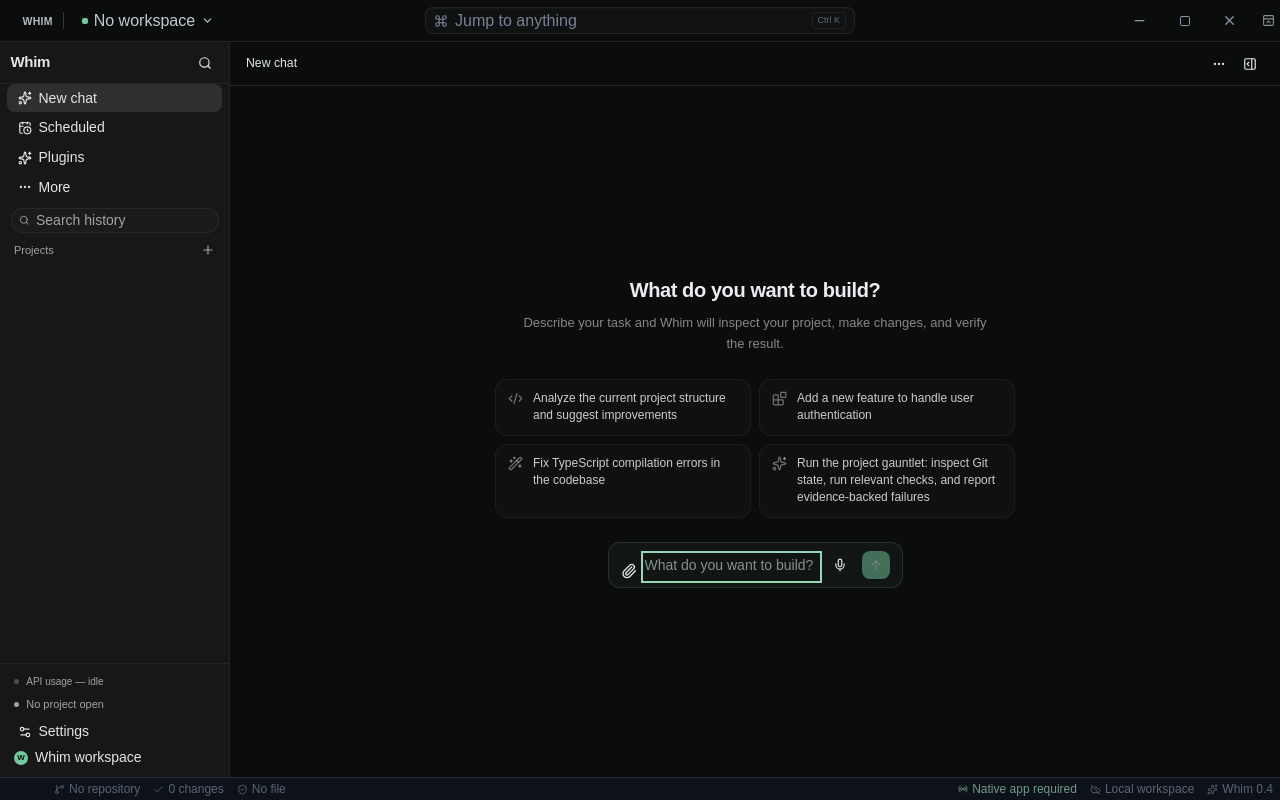
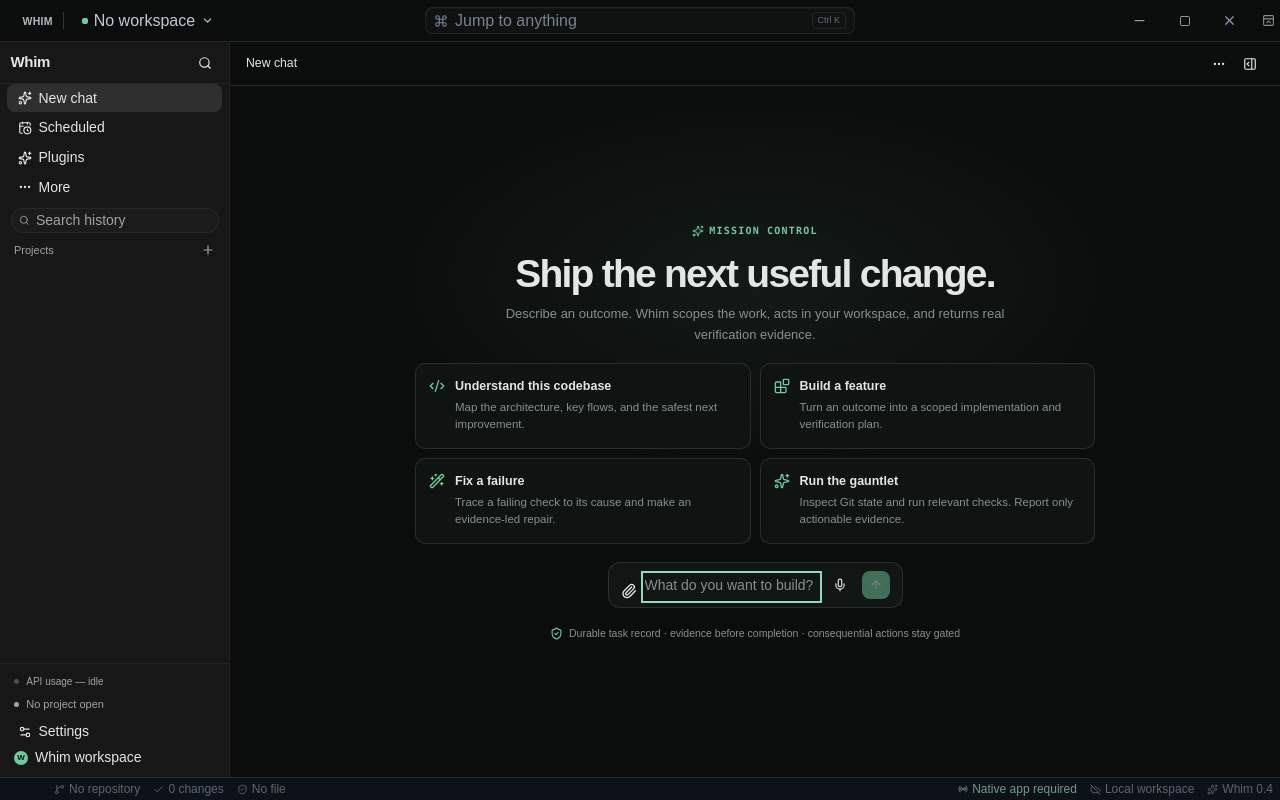
Before and after one commit to ZachDreamZ/whim-ide, a React (Vite) app: page / in a window 1280 px wide. Built offline with nearby package versions, Linux system fonts and the light colour scheme.

Commit message:
Refine mission control chat experience
Co-authored-by: arena-agent <297053741+arena-agent@users.noreply.github.com>

```diff
--- a/src/components/EmptyChatState.tsx
+++ b/src/components/EmptyChatState.tsx
@@ -1,4 +1,4 @@
-import { Sparkles, Code2, Blocks, Wand2, FolderOpen, GitBranch } from "lucide-react";
+import { Sparkles, Code2, Blocks, Wand2, FolderOpen, GitBranch, ShieldCheck } from "lucide-react";
 import { MessageComposer } from "./MessageComposer";
 
 type EmptyChatStateProps = {
@@ -22,10 +22,30 @@
 };
 
 const suggestions = [
-  { icon: Code2, text: "Analyze the current project structure and suggest improvements" },
-  { icon: Blocks, text: "Add a new feature to handle user authentication" },
-  { icon: Wand2, text: "Fix TypeScript compilation errors in the codebase" },
-  { icon: Sparkles, text: "Run the project gauntlet: inspect Git state, run relevant checks, and report evidence-backed failures" },
+  {
+    icon: Code2,
+    title: "Understand this codebase",
+    detail: "Map the architecture, key flows, and the safest next improvement.",
+    text: "Analyze the current project structure and suggest improvements.",
+  },
+  {
+    icon: Blocks,
+    title: "Build a feature",
+    detail: "Turn an outcome into a scoped implementation and verification plan.",
+    text: "Build a new feature. First inspect the relevant code, then implement the smallest complete solution and verify it.",
+  },
+  {
+    icon: Wand2,
+    title: "Fix a failure",
+    detail: "Trace a failing check to its cause and make an evidence-led repair.",
+    text: "Fix the current TypeScript, test, or build failures. Use the failing evidence, make a focused change, and rerun the relevant check.",
+  },
+  {
+    icon: Sparkles,
+    title: "Run the gauntlet",
+    detail: "Inspect Git state and run relevant checks. Report only actionable evidence.",
+    text: "Run the project gauntlet: inspect Git state, run relevant checks, and report evidence-backed failures.",
+  },
 ];
 
 export function EmptyChatState({
@@ -53,23 +73,26 @@
   return (
     <div className="empty-chat-state">
       <div className="empty-chat-welcome">
-        <h2 className="empty-chat-title">What do you want to build?</h2>
+        <span className="empty-chat-eyebrow"><Sparkles size={12} /> Mission control</span>
+        <h2 className="empty-chat-title">Ship the next useful change.</h2>
         <p className="empty-chat-subtitle">
-          Describe your task and Whim will inspect your project,
-          make changes, and verify the result.
+          Describe an outcome. Whim scopes the work, acts in your workspace, and returns real verification evidence.
         </p>
       </div>
 
-      <div className="empty-chat-suggestions">
-        {suggestions.map(({ icon: Icon, text }) => (
+      <div className="empty-chat-suggestions" aria-label="Suggested missions">
+        {suggestions.map(({ icon: Icon, title, detail, text }) => (
           <button
-            key={text}
+            key={title}
             type="button"
             className="empty-chat-suggestion-card"
             onClick={() => onSend(text)}
           >
-            <Icon size={15} className="empty-chat-suggestion-icon" />
-            <span className="empty-chat-suggestion-text">{text}</span>
+            <Icon size={16} className="empty-chat-suggestion-icon" />
+            <span className="empty-chat-suggestion-copy">
+              <strong>{title}</strong>
+              <span>{detail}</span>
+            </span>
           </button>
         ))}
       </div>
@@ -92,6 +115,11 @@
           attachments={attachments}
           onRemoveAttachment={onRemoveAttachment}
         />
+      </div>
+
+      <div className="empty-chat-guardrail">
+        <ShieldCheck size={13} />
+        <span>Durable task record · evidence before completion · consequential actions stay gated</span>
       </div>
 
       {projectName && (
--- a/src/index.css
+++ b/src/index.css
@@ -390,6 +390,29 @@
   margin-bottom: 16px;
 }
 
+.conversation-message {
+  display: flex;
+  flex-direction: column;
+  gap: 8px;
+}
+
+.conversation-message--user {
+  align-items: flex-end;
+}
+
+.conversation-message--user .message-text {
+  width: fit-content;
+  max-width: min(88%, 680px);
+  padding: 10px 13px;
+  border: 1px solid color-mix(in srgb, var(--primary) 22%, var(--border));
+  border-radius: 12px 12px 3px 12px;
+  background: color-mix(in srgb, var(--primary) 9%, var(--card));
+}
+
+.conversation-message--assistant .message-text {
+  width: min(100%, 760px);
+}
+
 .message-text {
   line-height: 1.6;
   white-space: pre-wrap;
@@ -397,6 +420,9 @@
   color: var(--foreground);
   font-size: 14px;
 }
+
+.message-text > :first-child { margin-top: 0; }
+.message-text > :last-child { margin-bottom: 0; }
 
 /* ─── Timeline Events ─── */
 
@@ -582,70 +608,104 @@
   justify-content: center;
   flex: 1;
   min-height: 0;
-  padding: 24px;
-  gap: 24px;
+  padding: clamp(24px, 5vh, 56px) 24px;
+  gap: 18px;
+  background: radial-gradient(520px 260px at 50% 28%, color-mix(in srgb, var(--primary) 7%, transparent), transparent 72%);
 }
 
 .empty-chat-welcome {
+  width: min(100%, 620px);
   text-align: center;
-  max-width: 480px;
+}
+
+.empty-chat-eyebrow {
+  display: inline-flex;
+  align-items: center;
+  gap: 5px;
+  color: var(--primary);
+  font: 600 10px/1 var(--font-code);
+  letter-spacing: .12em;
+  text-transform: uppercase;
 }
 
 .empty-chat-title {
-  margin: 0 0 8px;
-  font-size: 20px;
-  font-weight: 600;
-  color: #ececf1;
-  letter-spacing: -0.02em;
+  margin: 11px 0 9px;
+  font: 570 clamp(27px, 3.4vw, 39px)/1.05 var(--font-heading);
+  color: var(--foreground);
+  letter-spacing: -0.045em;
 }
 
 .empty-chat-subtitle {
-  margin: 0;
+  max-width: 500px;
+  margin: 0 auto;
   font-size: 13px;
   line-height: 1.6;
-  color: rgba(255, 255, 255, 0.5);
+  color: var(--muted-foreground);
 }
 
 .empty-chat-suggestions {
   display: grid;
   grid-template-columns: 1fr 1fr;
-  gap: 8px;
-  width: 100%;
-  max-width: 520px;
+  gap: 9px;
+  width: min(100%, 680px);
 }
 
 .empty-chat-suggestion-card {
+  min-height: 86px;
   display: flex;
   align-items: flex-start;
   gap: 10px;
-  padding: 10px 12px;
-  border: 1px solid rgba(255, 255, 255, 0.05);
-  border-radius: 12px;
-  background: rgba(255, 255, 255, 0.02);
-  color: #ececf1;
-  font-size: 12px;
-  line-height: 1.5;
+  padding: 13px;
+  border: 1px solid var(--border);
+  border-radius: 10px;
+  background: color-mix(in srgb, var(--card) 88%, transparent);
+  color: var(--foreground);
   text-align: left;
   cursor: pointer;
-  transition: background 0.12s, border-color 0.12s;
+  transition: background .14s ease, border-color .14s ease, transform .14s ease;
 }
 
 .empty-chat-suggestion-card:hover {
-  background: rgba(255, 255, 255, 0.05);
-  border-color: rgba(255, 255, 255, 0.1);
+  border-color: color-mix(in srgb, var(--primary) 42%, var(--border));
+  background: var(--accent);
+  transform: translateY(-1px);
 }
 
 .empty-chat-suggestion-icon {
-  flex-shrink: 0;
+  flex: 0 0 auto;
   margin-top: 1px;
-  color: rgba(255, 255, 255, 0.4);
+  color: var(--primary);
 }
 
-.empty-chat-suggestion-text {
-  color: #ececf1;
-  opacity: 0.85;
-  line-height: 1.45;
+.empty-chat-suggestion-copy {
+  min-width: 0;
+  display: grid;
+  gap: 3px;
 }
+
+.empty-chat-suggestion-copy strong {
+  color: var(--foreground);
+  font-size: 12.5px;
+  font-weight: 590;
+}
+
+.empty-chat-suggestion-copy span {
+  color: var(--muted-foreground);
+  font-size: 11.5px;
+  line-height: 1.42;
+}
+
+.empty-chat-guardrail {
+  display: inline-flex;
+  align-items: center;
+  gap: 6px;
+  max-width: min(100%, 680px);
+  color: var(--muted-foreground);
+  font-size: 10.5px;
+  line-height: 1.4;
+}
+
+.empty-chat-guardrail svg { color: var(--primary); flex: 0 0 auto; }
 
 .empty-chat-project-context {
   display: flex;
@@ -870,3 +930,9 @@
   color: var(--foreground);
   background: var(--accent);
 }
+
+@media (max-width: 720px) {
+  .agent-conversation-content { padding-inline: 14px; }
+  .empty-chat-suggestions { grid-template-columns: 1fr; }
+  .empty-chat-guardrail { text-align: center; }
+}
```
